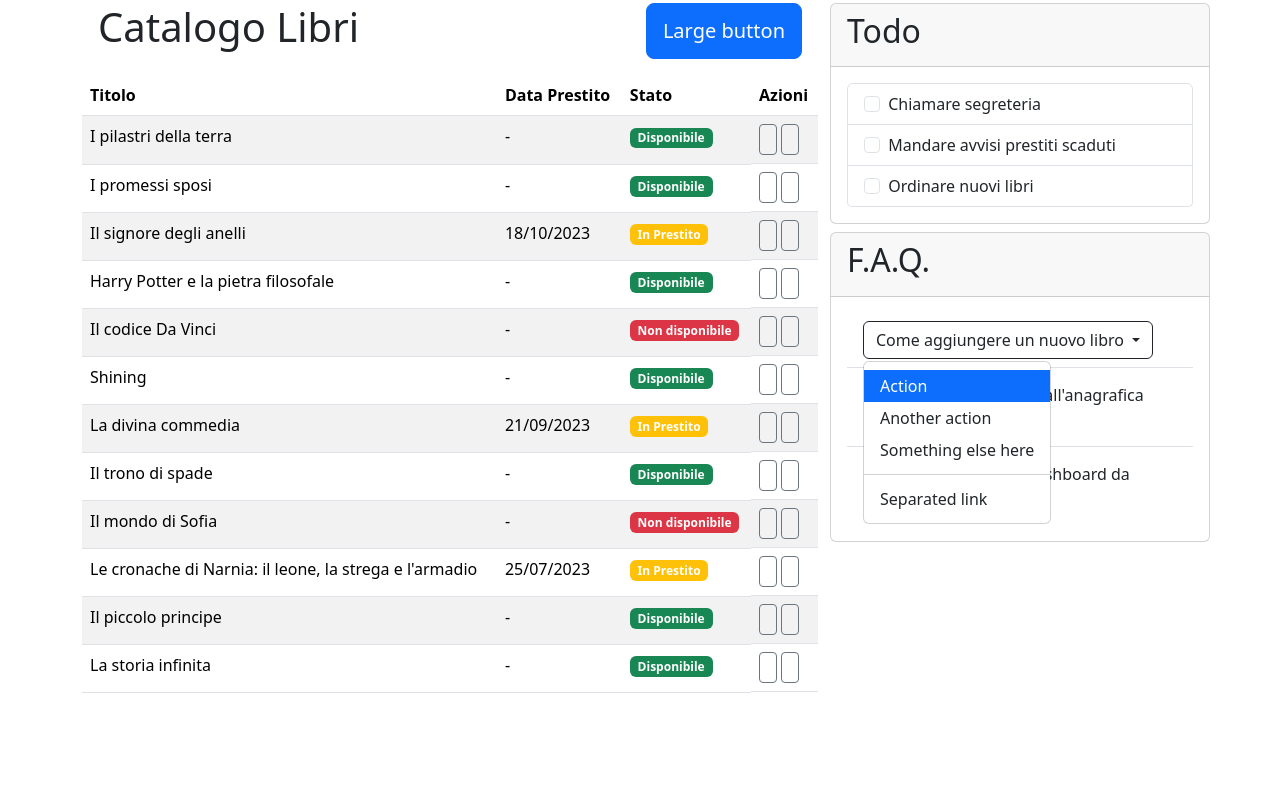
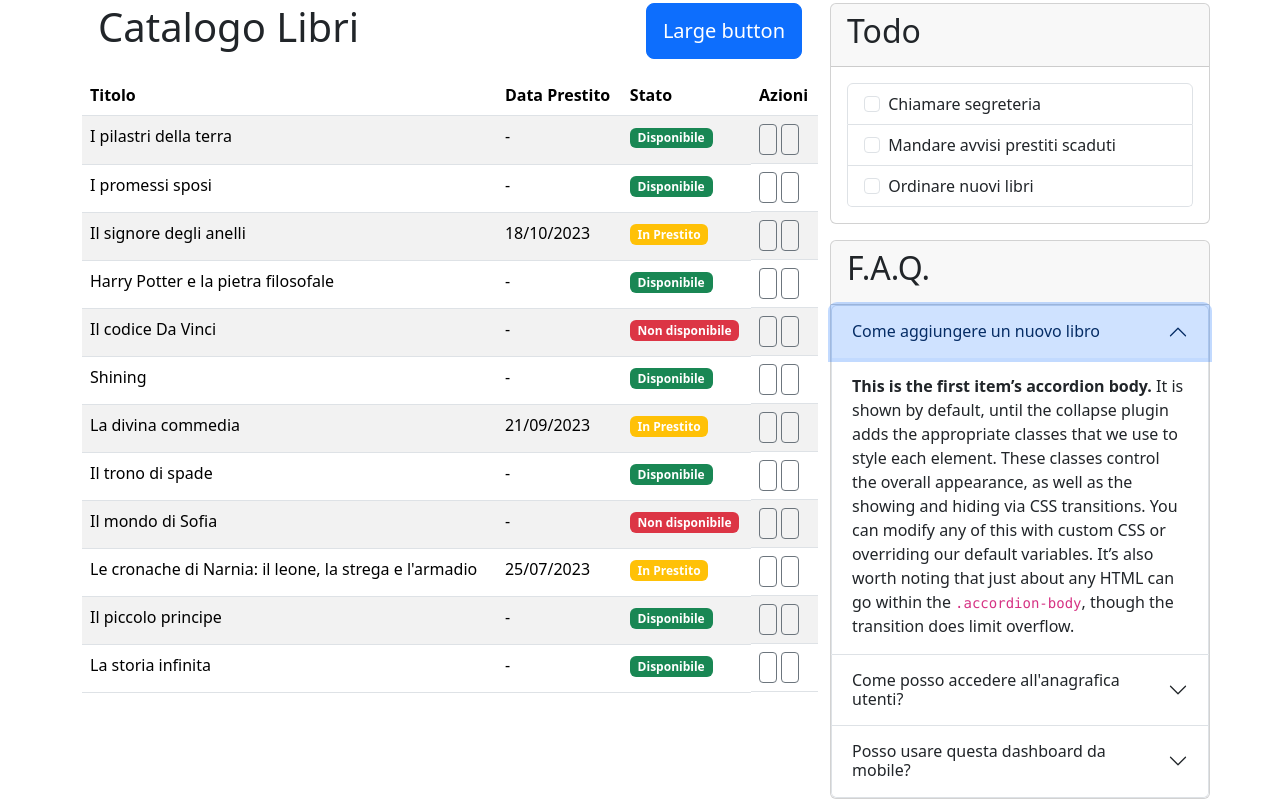
Before and after one commit to fabiogerritferrari/html-css-bootstrap-dashboard, a plain HTML site: page index.html in a window 1280 px wide. Both pictures are taken after a click on the button "Come aggiungere un nuovo libro". Shown: the part 110-909 px from the top of the page. Before the commit the page ends 819 px from the top, so only its background shows below. Drawn offline with nearby package versions, Linux system fonts and the light colour scheme.

Commit message:
inseriti gli accordion e sostituiti ai dropdown menu

```diff
--- a/index.html
+++ b/index.html
@@ -204,7 +204,7 @@
             </section>
             <section class="col-12 col-lg-4 mt-3">
                 <div class="row d-flex flex-lg-column gap-2">
-                    <div class="card col-12 px-0">
+                    <div class="card col-12 px-0 mb-2">
                         <div class="card-header">
                             <h2 class="fs-2">Todo</h2>
                         </div>
@@ -228,59 +228,69 @@
                         <div class="card-header">
                             <h2 class="fs-2">F.A.Q.</h2>
                         </div>
-                        <ul class="list-group list-group-flush p-3">
-                            <li class="list-group-item">
-                                <div class="dropdown">
-                                    <button class="btn dropdown-toggle text-wrap text-start" type=" button" data-bs-toggle="dropdown"
-                                        aria-expanded="false">
+                        <div class="accordion" id="accordionExample">
+                            <div class="accordion-item">
+                                <h2 class="accordion-header">
+                                    <button class="accordion-button" type="button" data-bs-toggle="collapse"
+                                        data-bs-target="#collapseOne" aria-expanded="true" aria-controls="collapseOne">
                                         Come aggiungere un nuovo libro
                                     </button>
-                                    <ul class="dropdown-menu dropdown-menu">
-                                        <li><a class="dropdown-item active" href="#">Action</a></li>
-                                        <li><a class="dropdown-item" href="#">Another action</a></li>
-                                        <li><a class="dropdown-item" href="#">Something else here</a></li>
-                                        <li>
-                                            <hr class="dropdown-divider">
-                                        </li>
-                                        <li><a class="dropdown-item" href="#">Separated link</a></li>
-                                    </ul>
+                                </h2>
+                                <div id="collapseOne" class="accordion-collapse collapse"
+                                    data-bs-parent="#accordionExample">
+                                    <div class="accordion-body">
+                                        <strong>This is the first item’s accordion body.</strong> It is shown by
+                                        default, until the collapse plugin adds the appropriate classes that we use to
+                                        style each element. These classes control the overall appearance, as well as the
+                                        showing and hiding via CSS transitions. You can modify any of this with custom
+                                        CSS or overriding our default variables. It’s also worth noting that just about
+                                        any HTML can go within the <code>.accordion-body</code>, though the transition
+                                        does limit overflow.
+                                    </div>
                                 </div>
-                            </li>
-                            <li class="list-group-item">
-                                <div class="dropdown">
-                                    <button class="btn dropdown-toggle text-wrap text-start" type="button" data-bs-toggle="dropdown"
-                                        aria-expanded="false">
+                            </div>
+                            <div class="accordion-item">
+                                <h2 class="accordion-header">
+                                    <button class="accordion-button collapsed" type="button" data-bs-toggle="collapse"
+                                        data-bs-target="#collapseTwo" aria-expanded="false" aria-controls="collapseTwo">
                                         Come posso accedere all'anagrafica utenti?
                                     </button>
-                                    <ul class="dropdown-menu dropdown-menu">
-                                        <li><a class="dropdown-item active" href="#">Action</a></li>
-                                        <li><a class="dropdown-item" href="#">Another action</a></li>
-                                        <li><a class="dropdown-item" href="#">Something else here</a></li>
-                                        <li>
-                                            <hr class="dropdown-divider">
-                                        </li>
-                                        <li><a class="dropdown-item" href="#">Separated link</a></li>
-                                    </ul>
+                                </h2>
+                                <div id="collapseTwo" class="accordion-collapse collapse"
+                                    data-bs-parent="#accordionExample">
+                                    <div class="accordion-body">
+                                        <strong>This is the second item’s accordion body.</strong> It is hidden by
+                                        default, until the collapse plugin adds the appropriate classes that we use to
+                                        style each element. These classes control the overall appearance, as well as the
+                                        showing and hiding via CSS transitions. You can modify any of this with custom
+                                        CSS or overriding our default variables. It’s also worth noting that just about
+                                        any HTML can go within the <code>.accordion-body</code>, though the transition
+                                        does limit overflow.
+                                    </div>
                                 </div>
-                            </li>
-                            <li class="list-group-item">
-                                <div class="dropdown">
-                                    <button class="btn dropdown-toggle text-wrap text-start" type="button" data-bs-toggle="dropdown"
-                                        aria-expanded="false">
+                            </div>
+                            <div class="accordion-item">
+                                <h2 class="accordion-header">
+                                    <button class="accordion-button collapsed" type="button" data-bs-toggle="collapse"
+                                        data-bs-target="#collapseThree" aria-expanded="false"
+                                        aria-controls="collapseThree">
                                         Posso usare questa dashboard da mobile?
                                     </button>
-                                    <ul class="dropdown-menu dropdown-menu">
-                                        <li><a class="dropdown-item active" href="#">Action</a></li>
-                                        <li><a class="dropdown-item" href="#">Another action</a></li>
-                                        <li><a class="dropdown-item" href="#">Something else here</a></li>
-                                        <li>
-                                            <hr class="dropdown-divider">
-                                        </li>
-                                        <li><a class="dropdown-item" href="#">Separated link</a></li>
-                                    </ul>
+                                </h2>
+                                <div id="collapseThree" class="accordion-collapse collapse"
+                                    data-bs-parent="#accordionExample">
+                                    <div class="accordion-body">
+                                        <strong>This is the third item’s accordion body.</strong> It is hidden by
+                                        default, until the collapse plugin adds the appropriate classes that we use to
+                                        style each element. These classes control the overall appearance, as well as the
+                                        showing and hiding via CSS transitions. You can modify any of this with custom
+                                        CSS or overriding our default variables. It’s also worth noting that just about
+                                        any HTML can go within the <code>.accordion-body</code>, though the transition
+                                        does limit overflow.
+                                    </div>
                                 </div>
-                            </li>
-                        </ul>
+                            </div>
+                        </div>
                     </div>
                 </div>
             </section>
```
